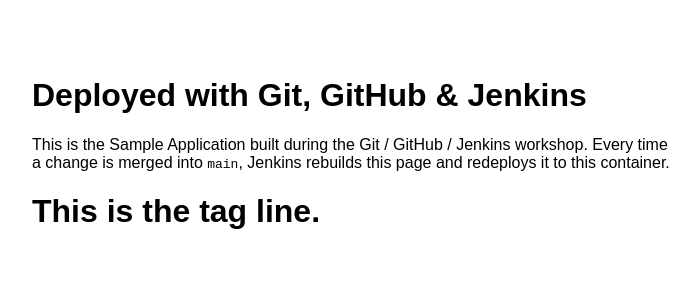
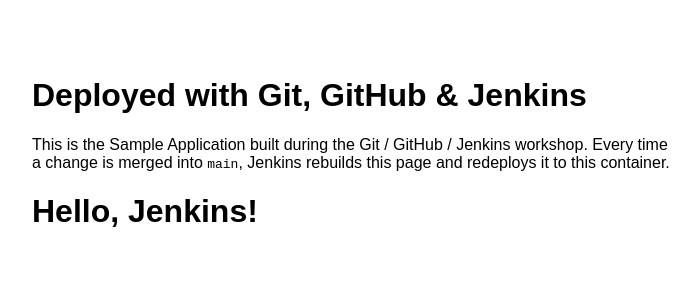
Before and after one commit to patipol-ut/workshop-sample-app, a Next.js app: page / in a window 1280 px wide. Shown: the top 300 px of the page, without its empty margins (24-723 px from the left). Built offline with nearby package versions, Linux system fonts and the light colour scheme.

Commit message:
Update homepage copy

```diff
--- a/app/page.js
+++ b/app/page.js
@@ -9,7 +9,7 @@
         workshop. Every time a change is merged into <code>main</code>, Jenkins
         rebuilds this page and redeploys it to this container.
       </p>
-      <h1>This is the tag line.</h1>
+      <h1>Hello, Jenkins!</h1>
     </main>
   );
 }
```
